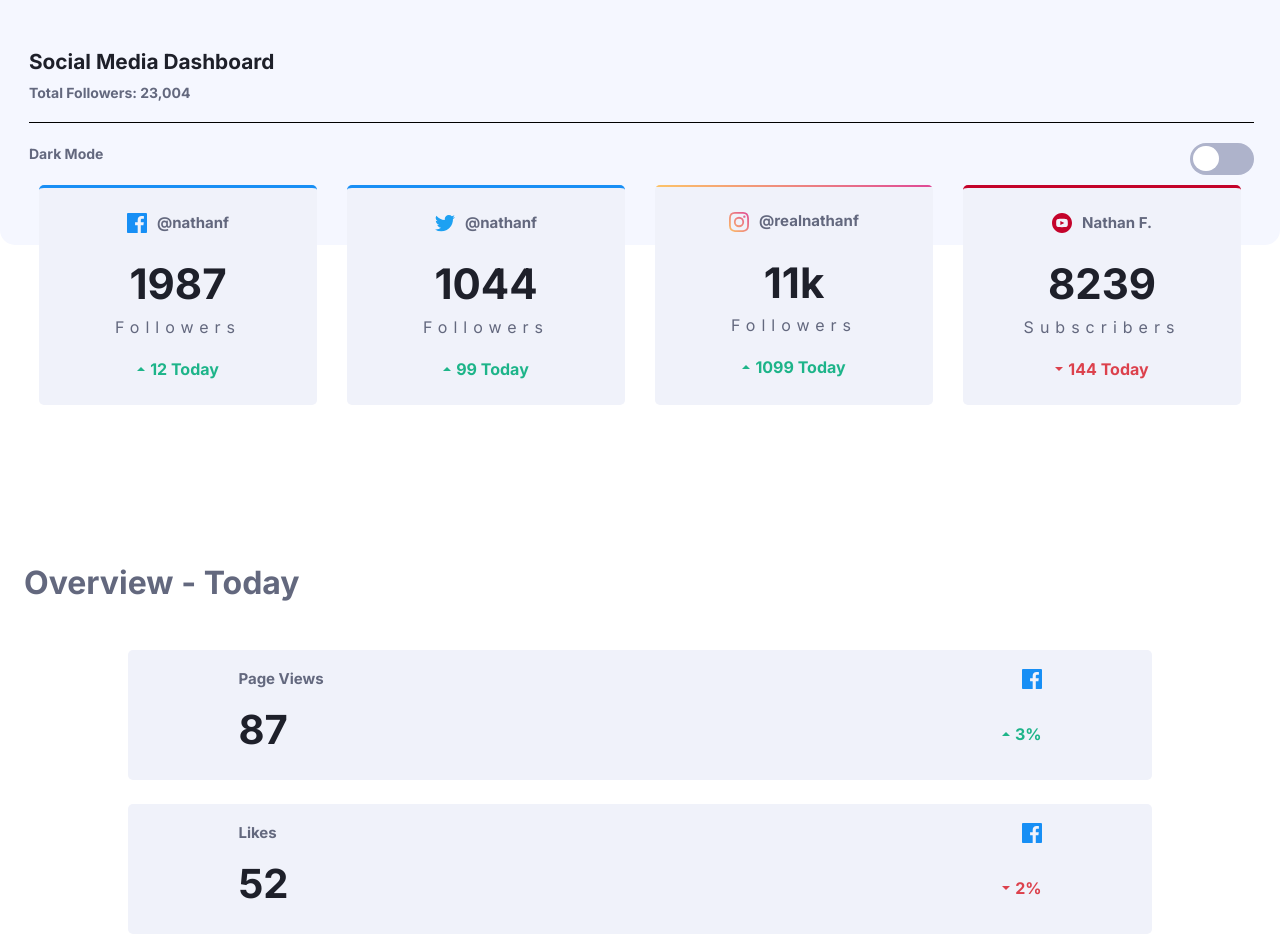
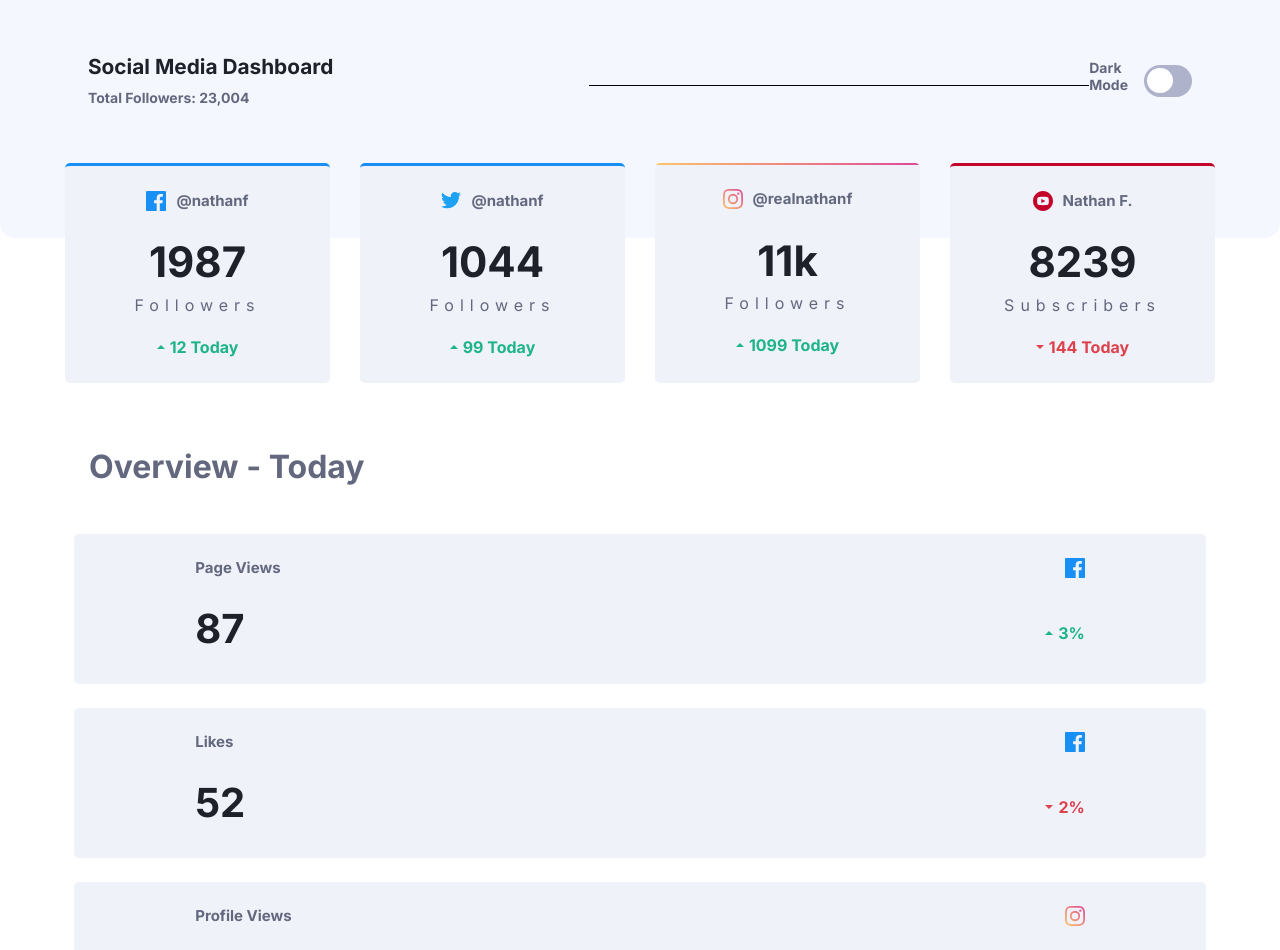
Before and after one commit to Abdullah-albagshi/social-media-dashboard-with-theme-switcher-master, a plain HTML site: page index.html in a window 1280 px wide. Shown: the top 950 px of the page. Drawn offline with nearby package versions, Linux system fonts and the light colour scheme.

Commit message:
refactor:chnges made to support bootstrap

```diff
--- a/style.css
+++ b/style.css
@@ -116,12 +116,7 @@ header span {
 
 .dashboard {
     margin: 40px 24px 74px 24px;
-    margin-top: -100px;
-    /*     display: flex;
-    flex-direction: column;
-    align-items: center;
-    flex-wrap: wrap;
-    */
+    margin-top: -75px;
     padding: 40px 24px 74px 24px;
     margin-left: auto;
     margin-right: auto;
@@ -222,10 +217,6 @@ header span {
 .overviewDash {
     margin: 40px 24px 50px 24px;
     margin-top: -35px;
-    display: flex;
-    flex-direction: column;
-    flex-wrap: wrap;
-    align-items: center;
 }
 
 .overviewDash .overview-today {
@@ -242,8 +233,7 @@ header span {
 }
 
 .today-dash {
-    width: 80vw;
-    height: 130px;
+    height: 150px;
     display: flex;
     flex-direction: column;
     align-items: center;
@@ -347,41 +337,24 @@ span.dark {
     background: hsl(228, 21%, 27%)!important;
 }
 
-
-/*
 @media screen and (min-width:700px) {
     header {
         flex-direction: row;
         justify-content: space-evenly;
         padding: 40px 88px 116px 88px;
     }
-    span {
-        display: none;
-    }
     .darkDiv {
         width: 39%;
         justify-content: space-evenly;
     }
     .dashboard {
-        flex-direction: row;
         margin-top: -65px;
     }
-    .dash {
-        flex: 1 0 45%;
-        margin: 15px;
-        height: 250px;
-    }
     .overviewDash {
-        flex-direction: row;
         margin-top: -25px;
     }
     .overviewDash .overview-today {
         margin-left: 15px;
-    }
-    .today-dash {
-        flex: 1 0 45%;
-        margin: 15px;
-        height: 140px;
     }
 }
 
@@ -393,18 +366,7 @@ span.dark {
         padding: 0 50px;
         margin-top: -75px;
     }
-    .dash {
-        flex: 1 0 21%;
-        margin: 15px;
-        height: 220px;
-    }
     .overviewDash {
         padding: 0 50px;
     }
-    .today-dash {
-        flex: 1 0 19%;
-        height: 150px;
-    }
 }
-
- */
```
